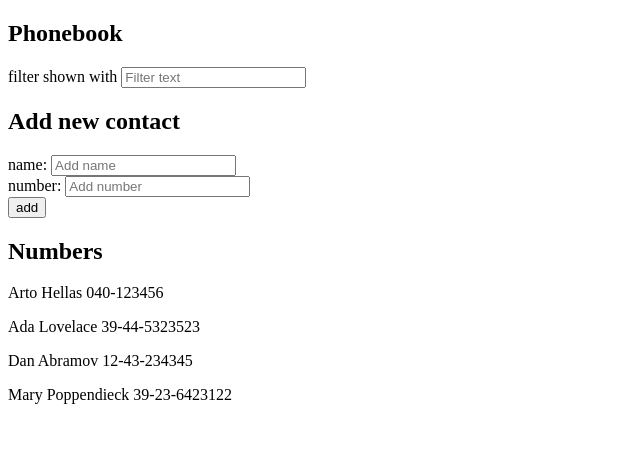
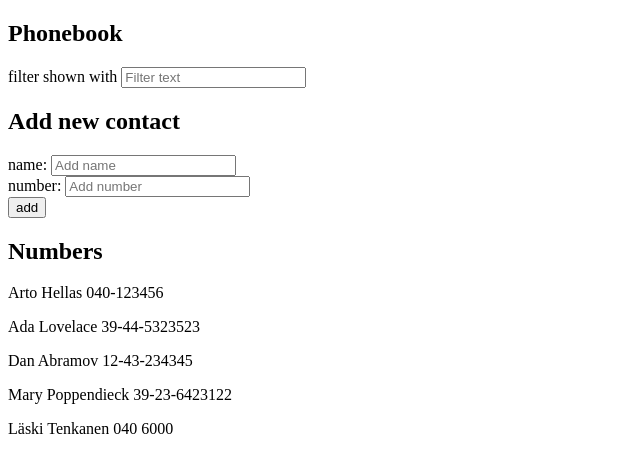
Before and after one commit to JJPouta/FSOpen2020, a React (Create React App) app in the folder osa2/puhelinluettelo/: page / in a window 1280 px wide. Shown: the top 472 px of the page, without its empty margins (0-640 px from the left). Built offline with nearby package versions, Linux system fonts and the light colour scheme; data requests are answered from the project's data file.

Commit message:
2.16 valmis

```diff
--- a/osa2/puhelinluettelo/db.json
+++ b/osa2/puhelinluettelo/db.json
@@ -1,5 +1,5 @@
 {
-    "persons":[
+  "persons": [
     {
       "name": "Arto Hellas",
       "number": "040-123456",
@@ -19,6 +19,11 @@
       "name": "Mary Poppendieck",
       "number": "39-23-6423122",
       "id": 4
+    },
+    {
+      "name": "Läski Tenkanen",
+      "number": "040 6000",
+      "id": 5
     }
   ]
 }
--- a/osa2/puhelinluettelo/src/components/App.jsx
+++ b/osa2/puhelinluettelo/src/components/App.jsx
@@ -1,5 +1,6 @@
 import React, { useState,useEffect } from 'react'
 import axios from 'axios'
+import contactService from "../services/contacts"
 
 const Persons = ({contacts}) => {
 
@@ -56,9 +57,14 @@ const App = () => {
 
     if(!found)
     {
-      let newPersons = persons.concat({name: newContact.name,number: newContact.number})
-      setPersons(newPersons)
-      changeVisualData(newPersons)
+      contactService
+        .createNew(newContact)
+        .then(rNewContact => {
+          let newPersons = persons.concat({name: rNewContact.name,number: rNewContact.number})
+          setPersons(newPersons)
+          changeVisualData(newPersons)
+        })
+
     }
 
   }
@@ -91,12 +97,11 @@ const App = () => {
   }
 
   useEffect(() => {
-    axios
-      .get('http://localhost:3001/db')
-      .then(response => {
-        setPersons(response.data.persons)
-        changeVisualData(response.data.persons)
-
+    contactService
+      .getContacts()
+        .then(initialContacts => {
+          setPersons(initialContacts)
+          changeVisualData(initialContacts)
       })
   }, [])
 
--- /dev/null
+++ b/osa2/puhelinluettelo/src/services/contacts.js
@@ -0,0 +1,36 @@
+import axios from 'axios'
+const baseUrl = 'http://localhost:3001/persons'
+
+
+
+const getContacts = () => {
+    const request = axios.get(baseUrl)
+    return request.then(response => {return response.data})
+
+
+
+}
+
+const createNew = (newObject)  => {
+    console.log(newObject)
+    const request = axios.post(baseUrl, newObject)
+    return request.then(response => response.data)
+
+}
+
+const updateExisting = (id,newObject) => {
+    return axios.put(`${baseUrl}/${id}`, newObject)
+
+}
+
+const deleteContact = (id) => {
+    return axios.delete(`${baseUrl}/${id}`)
+}
+
+export default
+{
+    getContacts,
+    createNew,
+    updateExisting,
+    deleteContact
+}
```
Also changed, not shown: 1 other file (tests, documents, lock files or other folders). Lines whose indentation alone changed are shown as unchanged.
